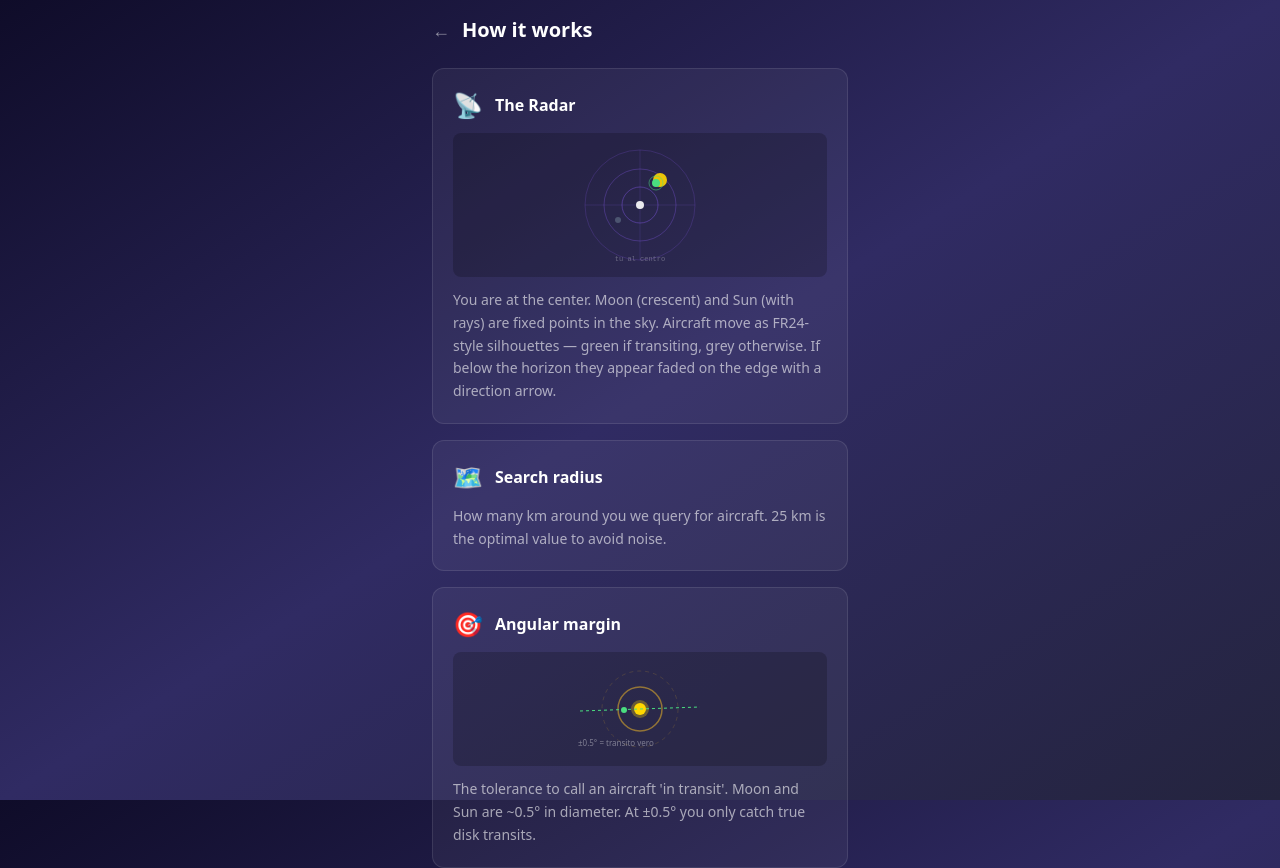
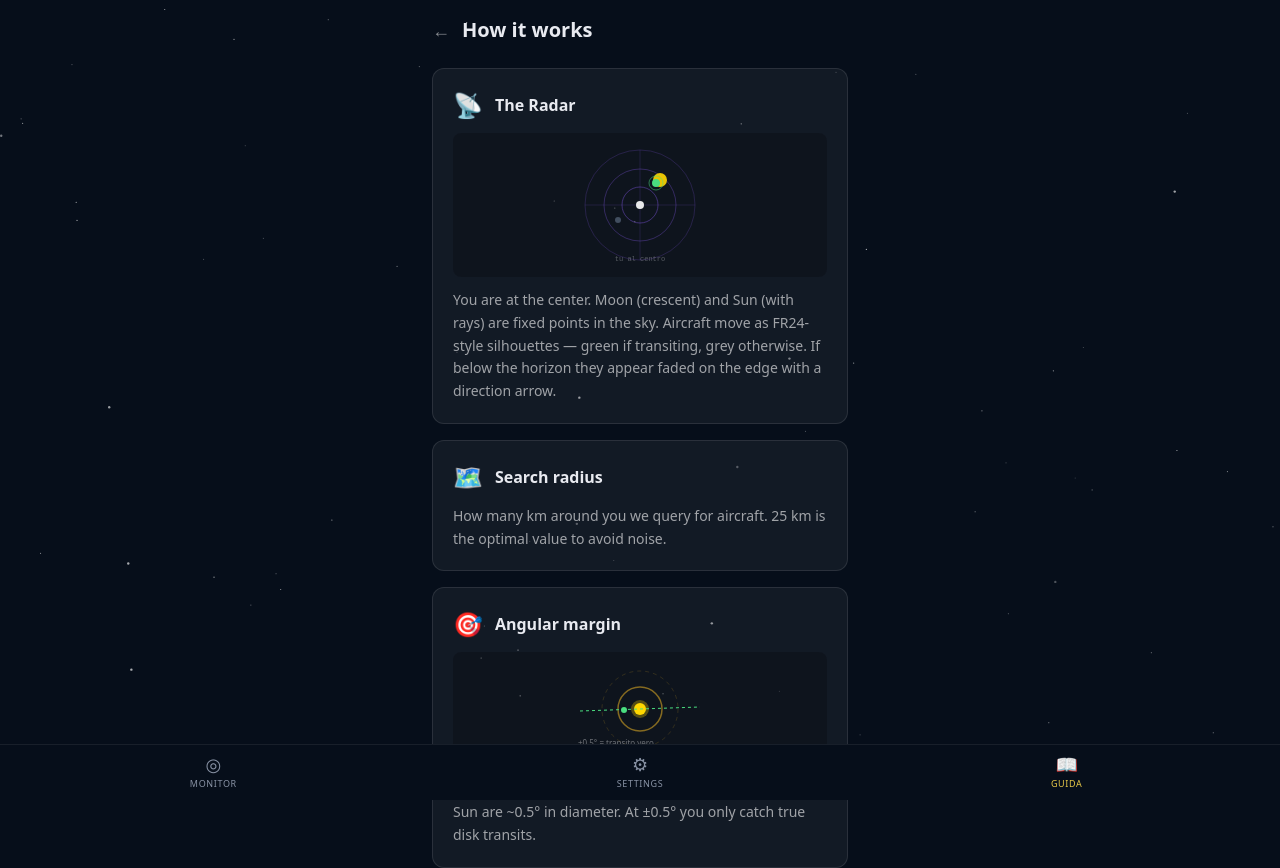
Before and after one commit to CristianoSticca/SolarMoon-PlaneTransitTracking, a Next.js app: page /en/guide in a window 1280 px wide. Shown: the top 868 px of the page. Built offline with nearby package versions, Linux system fonts and the light colour scheme.

Commit message:
feat: add StarBackground and BottomNav to locale layout

```diff
--- a/app/[locale]/layout.tsx
+++ b/app/[locale]/layout.tsx
@@ -2,6 +2,8 @@ import type { Metadata, Viewport } from 'next'
 import { NextIntlClientProvider } from 'next-intl'
 import { getMessages } from 'next-intl/server'
 import { notFound } from 'next/navigation'
+import { StarBackground } from '@/components/layout/StarBackground'
+import { BottomNav } from '@/components/layout/BottomNav'
 
 const locales = ['it', 'en']
 
@@ -10,7 +12,7 @@ export const metadata: Metadata = {
 }
 
 export const viewport: Viewport = {
-  themeColor: '#302b63',
+  themeColor: '#060e1a',
 }
 
 export default async function LocaleLayout({
@@ -26,9 +28,14 @@ export default async function LocaleLayout({
 
   return (
     <html lang={locale}>
-      <body>
+      <body style={{ background: '#060e1a', color: '#e8eaf0', minHeight: '100dvh' }}>
         <NextIntlClientProvider messages={messages}>
-          {children}
+          <StarBackground />
+          {/* padding-bottom leaves room for bottom nav (56px) + safe area */}
+          <div style={{ position: 'relative', zIndex: 1, paddingBottom: 'calc(56px + env(safe-area-inset-bottom))' }}>
+            {children}
+          </div>
+          <BottomNav locale={locale} />
         </NextIntlClientProvider>
         <script dangerouslySetInnerHTML={{ __html: `
           window.addEventListener('beforeinstallprompt', function(e) {
```
